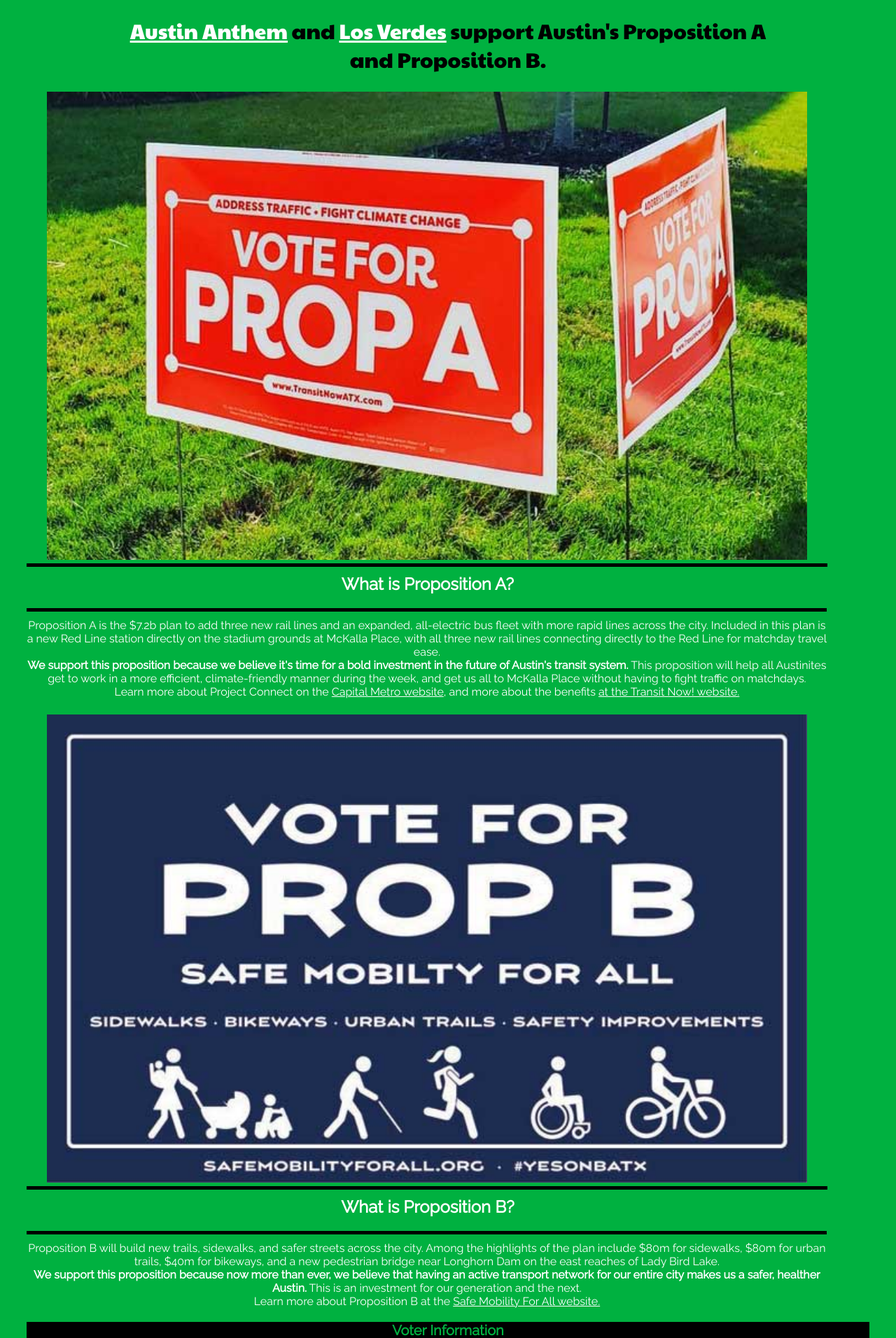
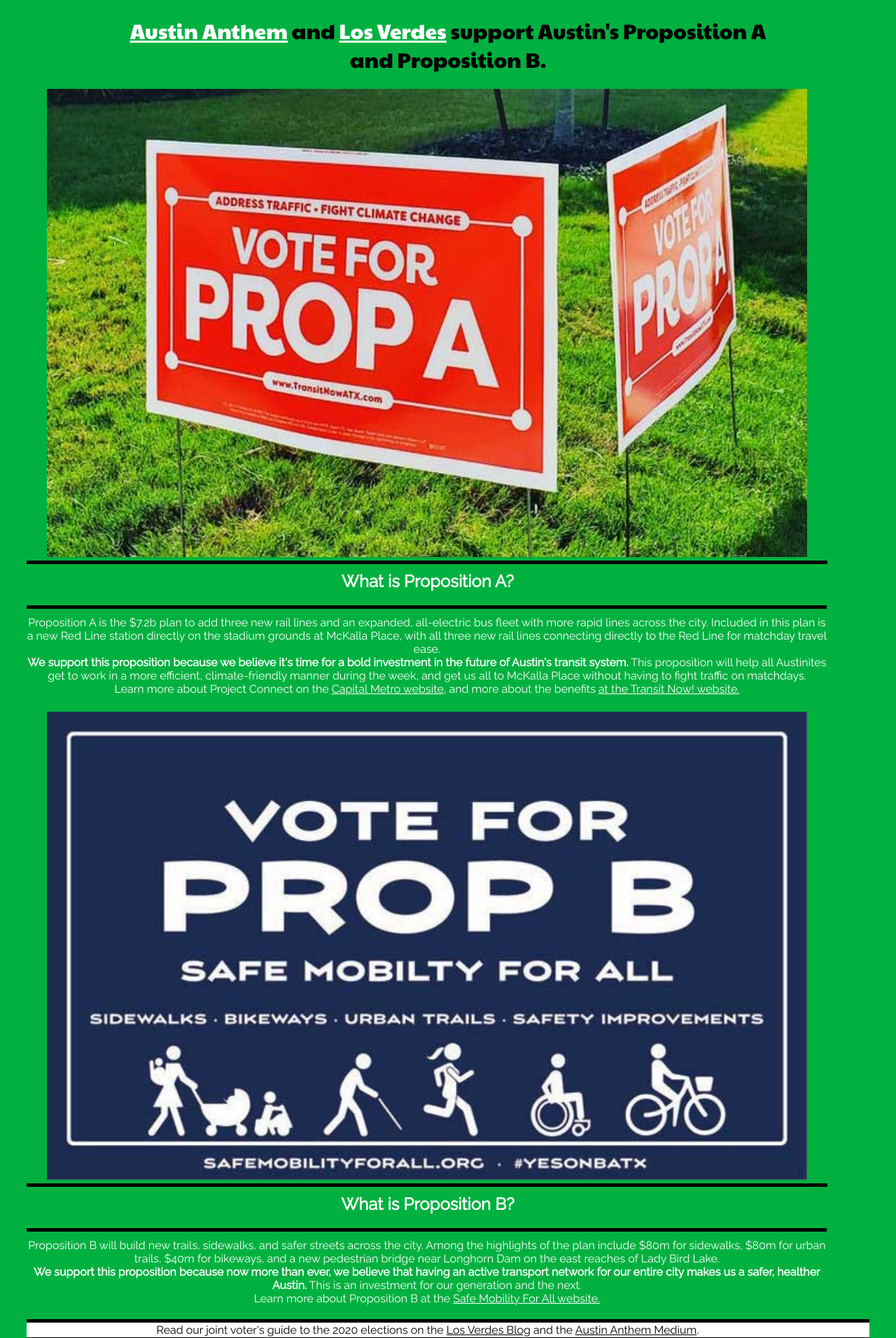
Before and after one commit to AustinAnthem/more-throw-ins, a Vue app: page / in a window 1280 px wide. Shown: the part 504-2416 px from the top of the page at 70% size. Built offline with nearby package versions, Linux system fonts and the light colour scheme.

Commit message:
Update Props2020.vue
Adding voters guide

```diff
--- a/src/components/Props2020.vue
+++ b/src/components/Props2020.vue
@@ -14,16 +14,6 @@
       Proposition A and Proposition B.
     </div>
     <br />
-    <table id="propsigns">
-      <tr>
-        <td></td>
-        <td></td>
-      </tr>
-      <tr>
-        <td></td>
-        <td></td>
-      </tr>
-    </table>
     <table id="PropInfo">
       <tr class="propseparator">
         <td class="propsign">
@@ -90,6 +80,21 @@
         </td>
       </tr>
     </table>
+    <table id="statements">
+      <tr>
+        <td>
+          Read our joint voter's guide to the 2020 elections on the
+          <a href="https://www.losverdesatx.org/blog/2020-voting-guide"
+            >Los Verdes Blog</a
+          >
+          and the
+          <a
+            href="https://medium.com/austinanthem/2020-austin-soccer-voters-guide-233cd6f8ef50?source=friends_link&sk=92e2e382a164e9b52a379e54e3c30f4a"
+            >Austin Anthem Medium</a
+          >.
+        </td>
+      </tr>
+    </table>
   </div>
 </template>
 <style scoped>
@@ -104,6 +109,7 @@ a:visited {
   display: relative;
   justify-content: center;
   border-collapse: collapse;
+  border-bottom: 5px solid black;
   width: 80%;
 }
 .header {
@@ -146,6 +152,22 @@ a:visited {
   justify-content: center;
   max-width: 80%;
 }
+#statements {
+  text-align: center;
+  margin-left: auto;
+  margin-right: auto;
+  display: flex;
+  justify-content: center;
+  width: 80%;
+  color: black;
+  background-color: white;
+}
+#statements a:visited {
+  color: black;
+}
+#statements a:link {
+  color: black;
+}
 @media only screen and (max-width: 760px),
   (min-device-width: 768px) and (max-device-width: 1024px) {
   #PropInfo {
@@ -163,5 +185,8 @@ a:visited {
   .header {
     font-size: 30px;
   }
+  #statements {
+    width: 100%;
+  }
 }
 </style>
```
